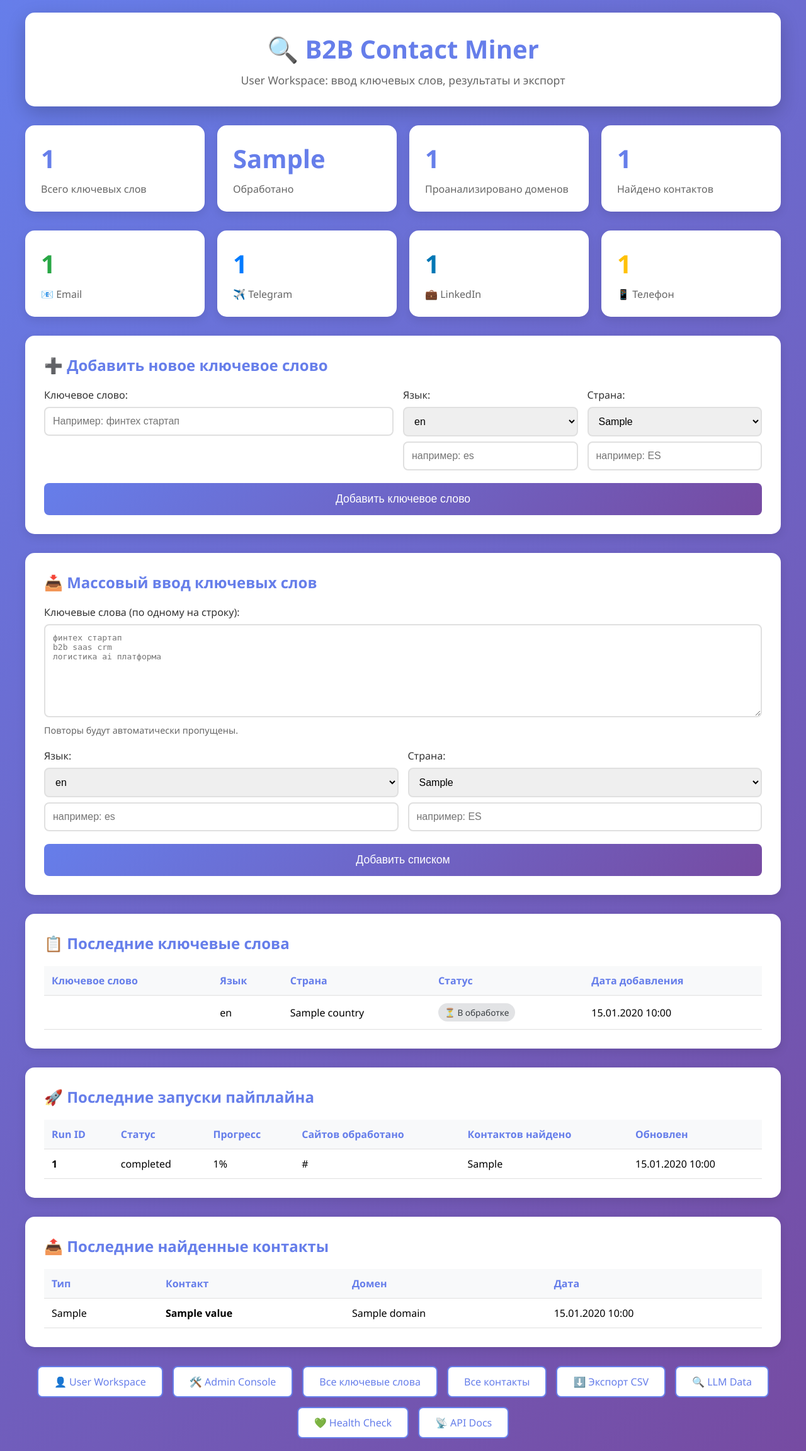
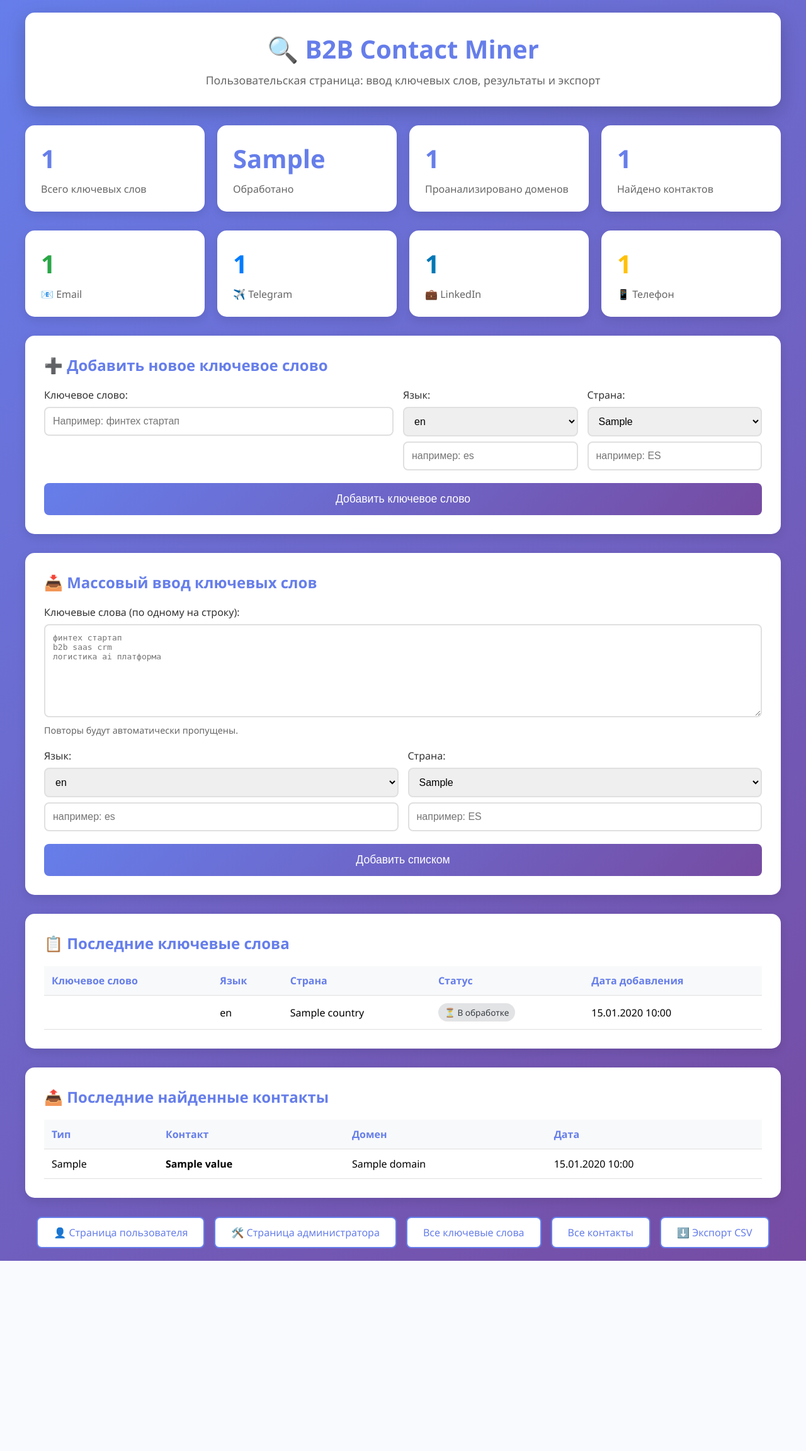
Before and after one commit to hauptmann1971/b2b-contact-miner, a Flask app: template templates/index.html in a window 1280 px wide. Shown: the whole page at 63% size. After the commit the page ends 2002 px from the top, so only its background shows below. Run offline with Flask 3, Linux system fonts and the light colour scheme; the template is opened without the code that fills it: most values are stand-ins (such as "Sample title", 1, 10 or a date in 2020); parts of the project's set-up code (start-up, migrations or seed data) failed here and were passed over.

Commit message:
Refine user/admin separation by moving monitoring to admin only.
Keep user page focused on data entry/results/export, remove monitoring links and run-status noise there, and expand admin console with smoke-report visibility and monitoring navigation.

Made-with: Cursor

```diff
--- a/templates/index.html
+++ b/templates/index.html
@@ -259,7 +259,7 @@
     <div class="container">
         <header>
             <h1>🔍 B2B Contact Miner</h1>
-            <p class="subtitle">User Workspace: ввод ключевых слов, результаты и экспорт</p>
+            <p class="subtitle">Пользовательская страница: ввод ключевых слов, результаты и экспорт</p>
         </header>
 
         {% with messages = get_flashed_messages(with_categories=true) %}
@@ -414,38 +414,6 @@
         </div>
 
         <div class="recent-keywords">
-            <h2>🚀 Последние запуски пайплайна</h2>
-            {% if recent_runs %}
-            <table>
-                <thead>
-                    <tr>
-                        <th>Run ID</th>
-                        <th>Статус</th>
-                        <th>Прогресс</th>
-                        <th>Сайтов обработано</th>
-                        <th>Контактов найдено</th>
-                        <th>Обновлен</th>
-                    </tr>
-                </thead>
-                <tbody>
-                    {% for run in recent_runs %}
-                    <tr>
-                        <td><strong>{{ run.run_id }}</strong></td>
-                        <td>{{ run.status }}</td>
-                        <td>{{ run.progress_percent }}%</td>
-                        <td>{{ run.websites_processed }}</td>
-                        <td>{{ run.contacts_found }}</td>
-                        <td>{{ run.updated_at.strftime('%d.%m.%Y %H:%M') if run.updated_at else '-' }}</td>
-                    </tr>
-                    {% endfor %}
-                </tbody>
-            </table>
-            {% else %}
-            <p style="color: #666; text-align: center; padding: 20px;">Запуски пока не зафиксированы.</p>
-            {% endif %}
-        </div>
-
-        <div class="recent-keywords">
             <h2>📤 Последние найденные контакты</h2>
             {% if recent_contacts %}
             <table>
@@ -474,14 +442,11 @@
         </div>
 
         <div class="nav-links">
-                <a href="{{ url_for('user_workspace') }}" class="nav-link">👤 User Workspace</a>
-                <a href="{{ url_for('admin_dashboard') }}" class="nav-link">🛠️ Admin Console</a>
+                <a href="{{ url_for('user_workspace') }}" class="nav-link">👤 Страница пользователя</a>
+                <a href="{{ url_for('admin_dashboard') }}" class="nav-link">🛠️ Страница администратора</a>
                 <a href="{{ url_for('keywords_list') }}" class="nav-link">Все ключевые слова</a>
                 <a href="{{ url_for('contacts_list') }}" class="nav-link">Все контакты</a>
                 <a href="{{ url_for('export_flat_csv') }}" class="nav-link">⬇️ Экспорт CSV</a>
-                <a href="{{ url_for('llm_data_page') }}" class="nav-link">🔍 LLM Data</a>
-                <a href="{{ url_for('health_check_page') }}" class="nav-link">💚 Health Check</a>
-                <a href="{{ url_for('api_docs_page') }}" class="nav-link">📡 API Docs</a>
             </div>
         </div>
     </div>
--- a/web_server.py
+++ b/web_server.py
@@ -7,6 +7,7 @@ import secrets
 import json
 import logging
 import re
+from pathlib import Path
 
 # Add parent directory to path
 sys.path.insert(0, os.path.dirname(os.path.abspath(__file__)))
@@ -193,6 +194,15 @@ def admin_dashboard():
         recent_crawl_errors = db.query(CrawlLog).filter(
             CrawlLog.error_message.isnot(None)
         ).order_by(desc(CrawlLog.crawled_at)).limit(10).all()
+        smoke_reports_dir = Path(os.path.dirname(os.path.abspath(__file__))) / "artifacts" / "smoke-reports"
+        smoke_reports = []
+        if smoke_reports_dir.exists():
+            for report in sorted(smoke_reports_dir.glob("smoke_quality_*.json"), key=lambda p: p.stat().st_mtime, reverse=True)[:10]:
+                smoke_reports.append({
+                    "name": report.name,
+                    "path": str(report),
+                    "modified_at": datetime.fromtimestamp(report.stat().st_mtime, tz=timezone.utc)
+                })
 
         return render_template(
             'admin.html',
@@ -202,7 +212,8 @@ def admin_dashboard():
             stale_tasks=stale_tasks[:10],
             failed_tasks=failed_tasks,
             latest_runs=latest_runs,
-            recent_crawl_errors=recent_crawl_errors
+            recent_crawl_errors=recent_crawl_errors,
+            smoke_reports=smoke_reports
         )
     finally:
         db.close()
```
Also changed, not shown: templates/admin.html (+24 -0 lines).
